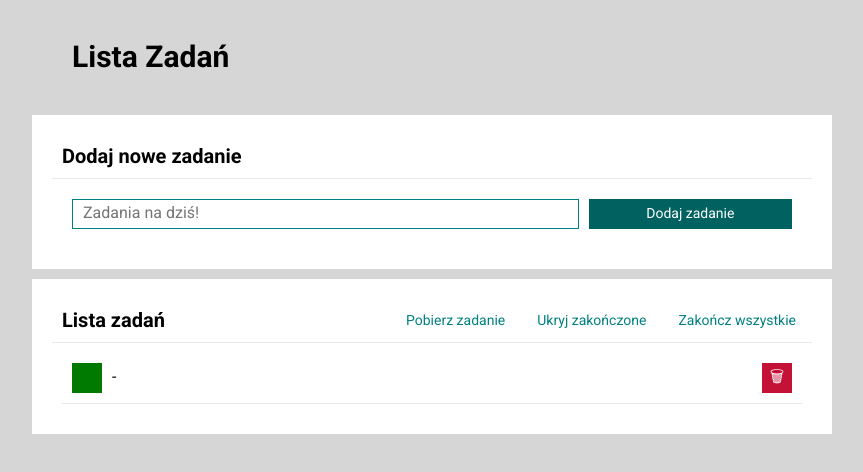
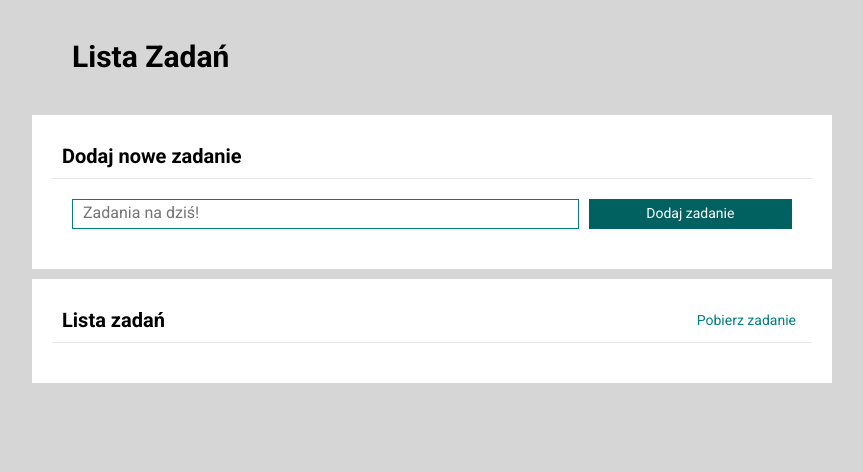
Before and after one commit to wlatka/todo-list-react, a React (Create React App) app: page / in a window 1280 px wide. Shown: the top 472 px of the page, without its empty margins (208-1071 px from the left). Built offline with nearby package versions, Linux system fonts and the light colour scheme.

Commit message:
delete table

```diff
--- a/src/features/tasks/tasksSlice.js
+++ b/src/features/tasks/tasksSlice.js
@@ -2,9 +2,9 @@ import { createSlice } from "@reduxjs/toolkit";
 import { getTasksFromLocalStorage } from "./tasksLocalStorage";
 
 const tasksSlice = createSlice({
-    name: 'tasks',
+    name: "tasks",
     initialState: {
-        tasks: [getTasksFromLocalStorage()],
+        tasks: getTasksFromLocalStorage(),
         hideDone: false,
     },
     reducers: {
@@ -28,6 +28,7 @@ const tasksSlice = createSlice({
             }
         },
         fetchExampleTasks: () => { },
+
         setTasks: (state, { payload: tasks }) => {
             state.tasks = tasks;
         },
```
